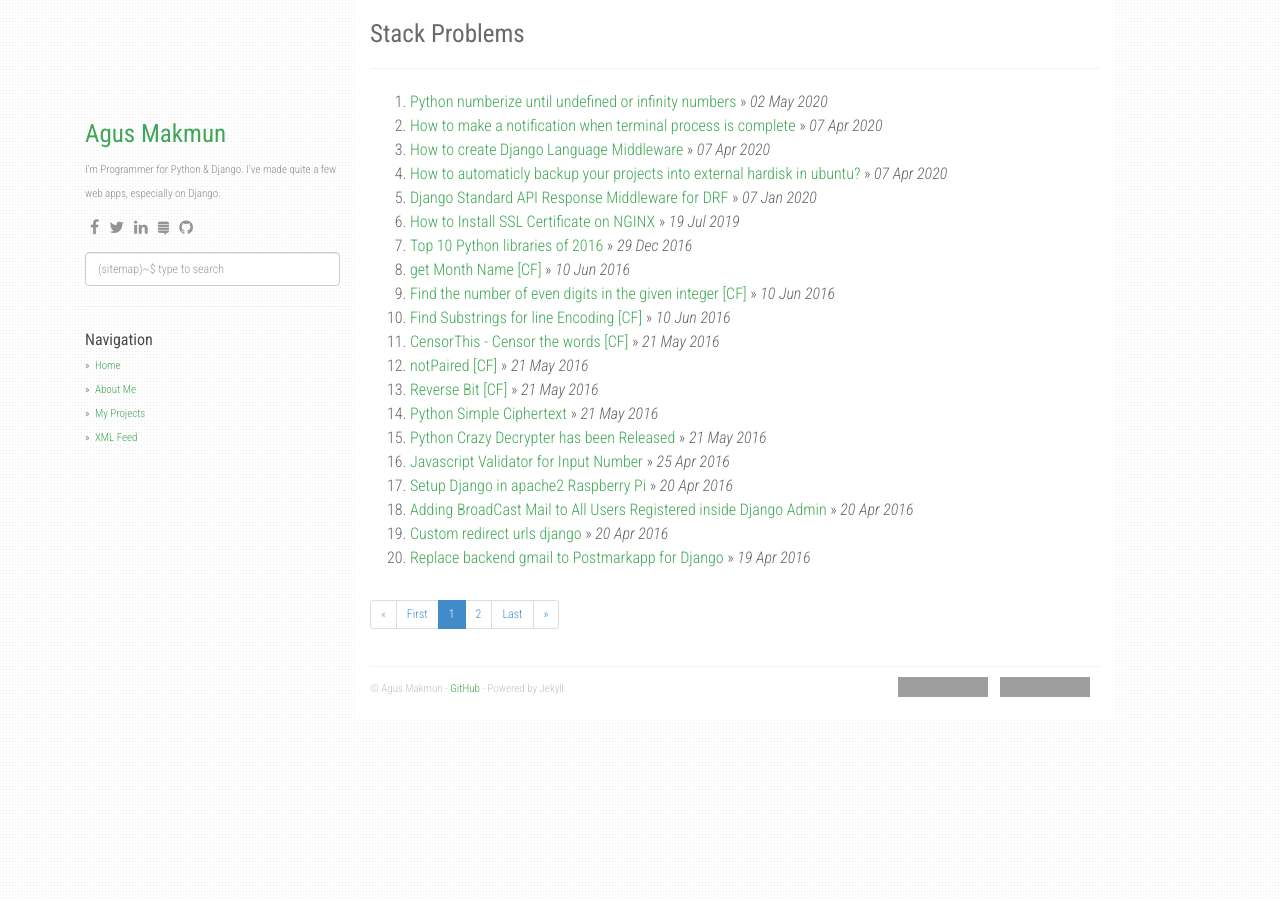
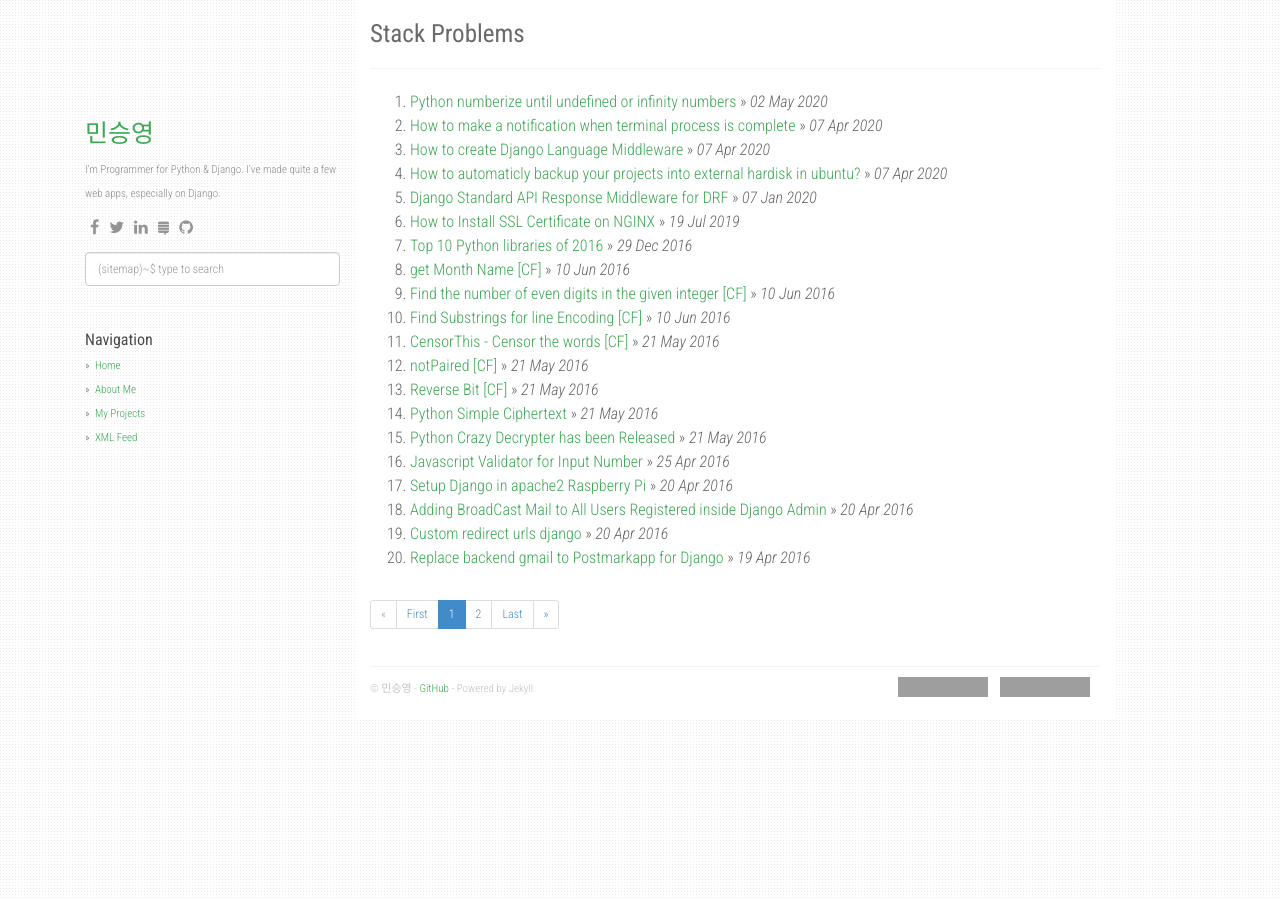
Before and after one commit to min0385/min0385.github.com, a Jekyll site: the page built from index.html, in a window 1280 px wide. Built offline with Jekyll 4.4.1, drawn with Linux system fonts in a browser that asks for light colours; nearby versions of some CDN libraries; the list of posts is cut into pages by our own code; grey boxes are pictures that could not be loaded.

Commit message:
Update _config.yml

```diff
--- a/_config.yml
+++ b/_config.yml
@@ -1,7 +1,7 @@
 title: Stack Problems
 description: My Personal Stack Problems
-author: Agus Makmun
-github: https://github.com/agusmakmun
+author: 민승영
+github: https://github.com/min0385
 about: I'm Programmer for Python & Django. I've made quite a few web apps, especially on Django.
 disqus_shortname: stackproblems
 google_analytics: UA-XXXXXXXX-Y
@@ -38,7 +38,7 @@ urls:
     - text: XML Feed
       url: /feed.xml
 
-url: "https://agusmakmun.github.io"
+url: "https://min0385.github.io"
 baseurl: ""
 paginate: 20
 per_page: 20
```
